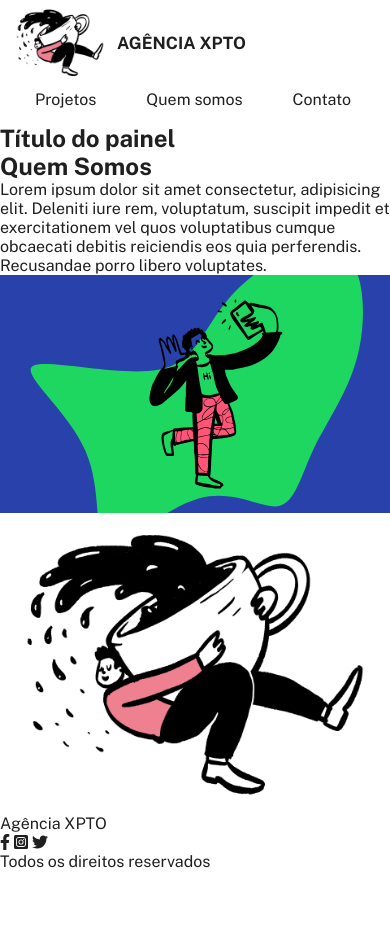
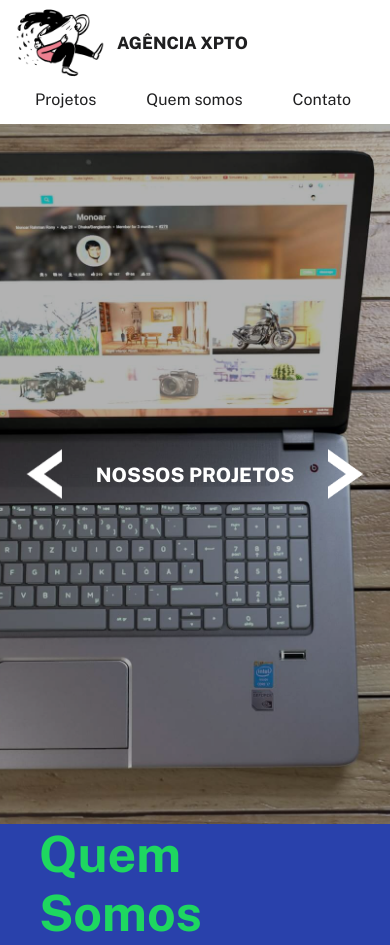
Before and after one commit to jcsar-andrad/project-landing-page, a plain HTML site: page index.html in a window 390 px wide. Shown: the top 945 px of the page. Before the commit the page ends 871 px from the top, so only its background shows below. Drawn offline with nearby package versions, Linux system fonts and the light colour scheme.

Commit message:
CSS adicionado porém ainda falta a responsividade

```diff
--- a/Src/css/style.css
+++ b/Src/css/style.css
@@ -13,6 +13,7 @@
     max-width: 1170px;
     margin: 0 auto;
     flex-wrap: wrap;
+    /* border-bottom: solid #1f1f20 1px; */
 }
 
 .header .logo-header {
@@ -26,11 +27,11 @@
     margin-left: 7px;
     font-size: 17px;
     transition: 0.3s ease-in-out;
-    font-weight: 700;
+    font-weight: 800;
 }
 
 .header .title-header:hover {
-    color: #005bc5;
+    color: #1ED760;
 }
 
 .header .navigate-header .menu-header {
@@ -48,13 +49,181 @@
 }
 
 .header .navigate-header .menu-header .item a:hover {
-    background-color: #005bc5;
-    background-image: linear-gradient(to bottom right, #005bc5 50%, #00b4fc);
-    border-radius: 7px;
+    background-color: #2941AB;
+    background-image: linear-gradient(to bottom right, #2941AB 30%, #1ED760);
+    /* border-radius: 7px; */
     box-shadow: rgba(0, 0, 0, 0.1) 0px 4px 12px;
     color: white;
 }
 
 /* ---------------------------------------- */
 
-/* Section Main Content */
+/* Section Main Content --------------------*/
+
+
+/* Section Panels --------------------------*/
+.main-content .panels{
+        /* background-color: #005bc5; */
+        display: flex;
+        justify-content: center;
+        align-items: center;
+        height: 700px;
+        width: 100%;
+        position: relative;
+}
+
+.main-content .panels .carousel{
+     background-repeat: no-repeat;
+     background-size: cover;
+     background-position: center;
+     min-width: 100%;
+     height: 100%;
+     position: absolute;
+     z-index: -1;
+     filter: brightness(70%);
+}
+
+.main-content .panels .panel-title{
+    color: white;
+    text-transform: uppercase;
+    font-size: calc(1em + 1vw);
+    font-weight: 800;
+}
+
+.main-content .panels .image-1{
+    background-image: url('../imagens/painel1.jpg');
+}
+
+.main-content .panels .image-2{
+    background-image: url('../imagens/painel2.jpg');
+}
+
+.main-content .panels .image-3{
+    background-image: url('../imagens/painel3.jpg');
+}
+
+.main-content .panels .arrow{
+    background-image: url('../imagens/seta.png');
+    background-repeat: no-repeat;
+    background-position: center;
+    background-size: contain;
+    width: 50px;
+    height: 50px;
+    position: absolute;
+    text-indent: 100%;
+    overflow: hidden;
+}
+
+.main-content .panels .arrow.btn-back{
+    left: 20px;
+    transform: rotateY(180deg);
+}
+.main-content .panels .arrow.btn-go{
+    right: 20px;
+}
+
+/* ---------------------------------------- */
+
+
+/* Section Who We Are ----------------------*/
+
+.who-we-are{
+    background-color: #2941AB;
+}
+
+.who-we-are .who-we-are-content{
+    display: flex;
+    align-items: center;
+    padding: 0 10%;
+}
+
+.who-we-are .who-we-are-content .informations{
+    width: 40%;
+}
+
+.who-we-are .who-we-are-content .informations .informations-title{
+    font-size: 50px;
+    color: #1ED760;
+    margin-bottom: 20px;
+}
+
+.who-we-are .who-we-are-content .informations .informations-text{
+    font-size: 20px;
+    line-height: 1.5;
+    color: #fff;
+    font-weight: 400;
+}
+
+.who-we-are .who-we-are-content .who-we-are-image{
+    width: 60%;
+}
+
+
+/* ---------------------------------------- */
+
+
+
+/* ---------------------------------------- */
+
+/* Section Footer ------------------------- */
+.footer .logo-footer .image-footer {
+    width: 50px;
+}
+
+.footer .logo-footer {
+    display: flex;
+    align-items: center;
+    text-transform: uppercase;
+
+}
+
+.footer {
+
+
+        align-items: center;
+        padding: 80px 0 20px 0;
+        max-width: 1170px;
+
+
+}
+
+
+.footer .navigate-footer{
+    max-width: 1170px;
+    margin: 0 auto;
+    display: flex;
+    justify-content: space-between;
+    align-items: center;
+    flex-wrap: wrap;
+}
+
+.footer .title-footer {
+    margin-left: 7px;
+    font-size: 17px;
+    transition: 0.3s ease-in-out;
+    font-weight: 800;
+}
+
+.footer .social-media{
+    display: flex;
+}
+
+.footer .social-media .link-social-media{
+    display: flex;
+    justify-content: center;
+    margin: 0 10px;
+    font-size: 30px;
+    border: 2px solid #1f1f20;
+    border-radius: 50%;
+    padding: 15px;
+    width: 65px;
+    transition: 0.3s ease-in-out;
+}
+
+.footer .social-media .link-social-media:hover{
+    background-color: #2941AB;
+    background-image: linear-gradient(to bottom right, #2941AB 30%, #1ED760);
+}
+
+
+/* ---------------------------------------- */
--- a/Main-Page/index.html
+++ b/index.html
@@ -21,6 +21,7 @@
 <body>
 
     <header class="header">
+
         <a href="#" class="logo-header">
             <img class="image-header" src="/Src/imagens/cafe.gif" alt="Logo XPTO">
             <span class="title-header"> Agência XPTO</span>
@@ -46,18 +47,24 @@
     </header>
 
     <main class="main-content" id="project">
+
         <section class="panels">
-            <h1 class="panel-title">Título do painel</h1>
+            <h1 class="panel-title">Nossos Projetos</h1>
 
             <div class="carousel image-1 show"></div>
             <div class="carousel image-2 show"></div>
             <div class="carousel image-3 show"></div>
 
+            <a href="#" id="btn-back" class="arrow btn-back">voltar</a>
+            <a href="#" id="btn-go" class="arrow btn-go">avançar</a>
+
         </section>
 
         <section class="who-we-are" id="who-we-are">
+
             <div class="who-we-are-content">
-                <div class="informations-content">
+
+                <div class="informations">
 
                     <h2 class="informations-title">Quem Somos</h2>
 
@@ -68,9 +75,11 @@
                     </p>
 
                 </div>
-                <img src="/Src/imagens/composition-12.svg" class="informations-image"
+
+                <img src="/Src/imagens/composition-12.svg" class="who-we-are-image"
                     alt="Personagem com celular na mão">
             </div>
+
         </section>
 
     </main>
@@ -82,7 +91,6 @@
                 <img class="image-footer" src="/Src/imagens/cafe.gif" alt="Logo XPTO">
                 <span class="title-footer">Agência XPTO</span>
             </a>
-        </nav>
 
             <div class="social-media">
 
@@ -100,6 +108,9 @@
 
             </div>
 
+        </nav>
+
+
         <p class="copyright">Todos os direitos reservados</p>
 
     </footer>
```
Lines whose indentation alone changed are shown as unchanged.
